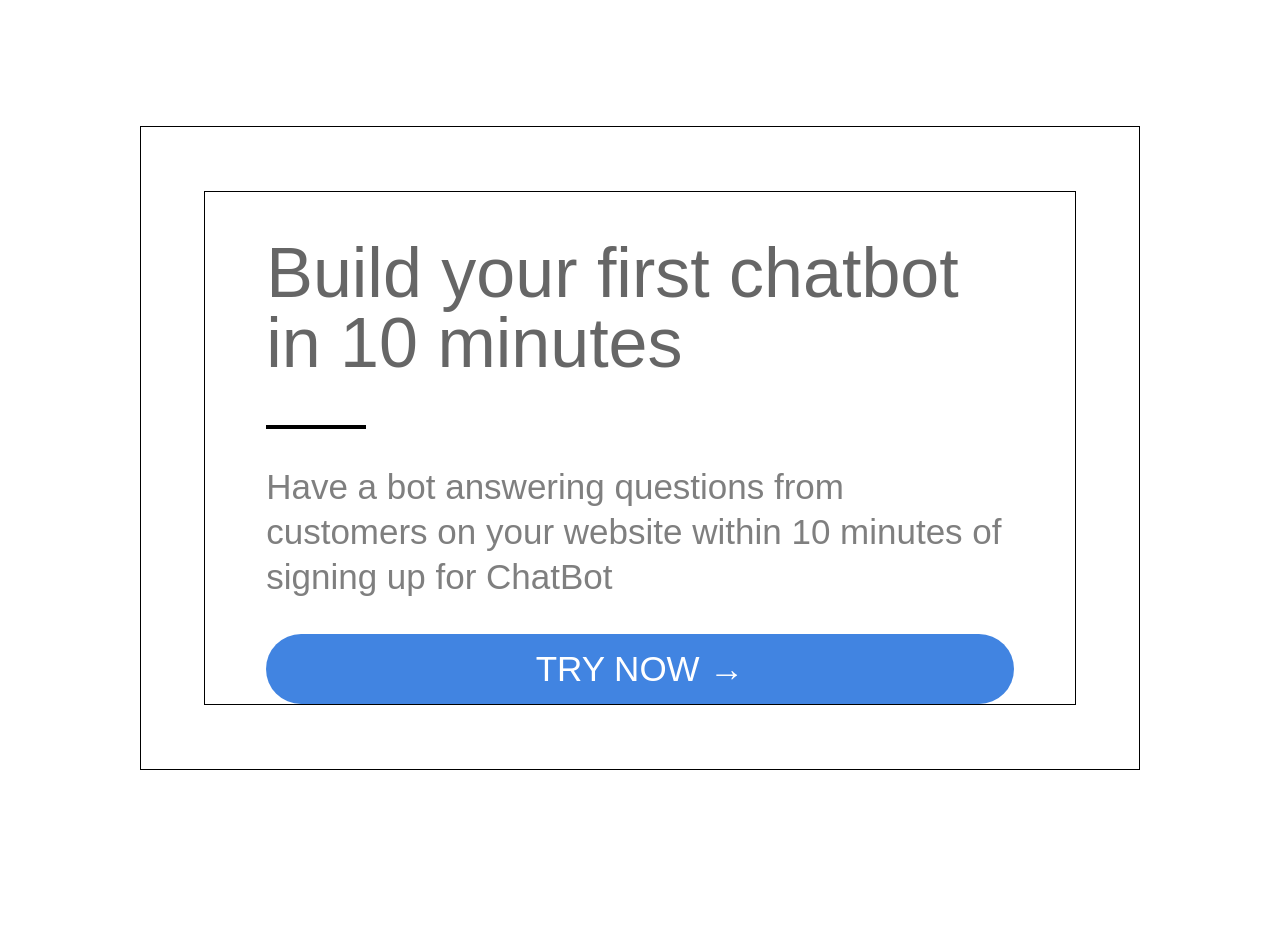
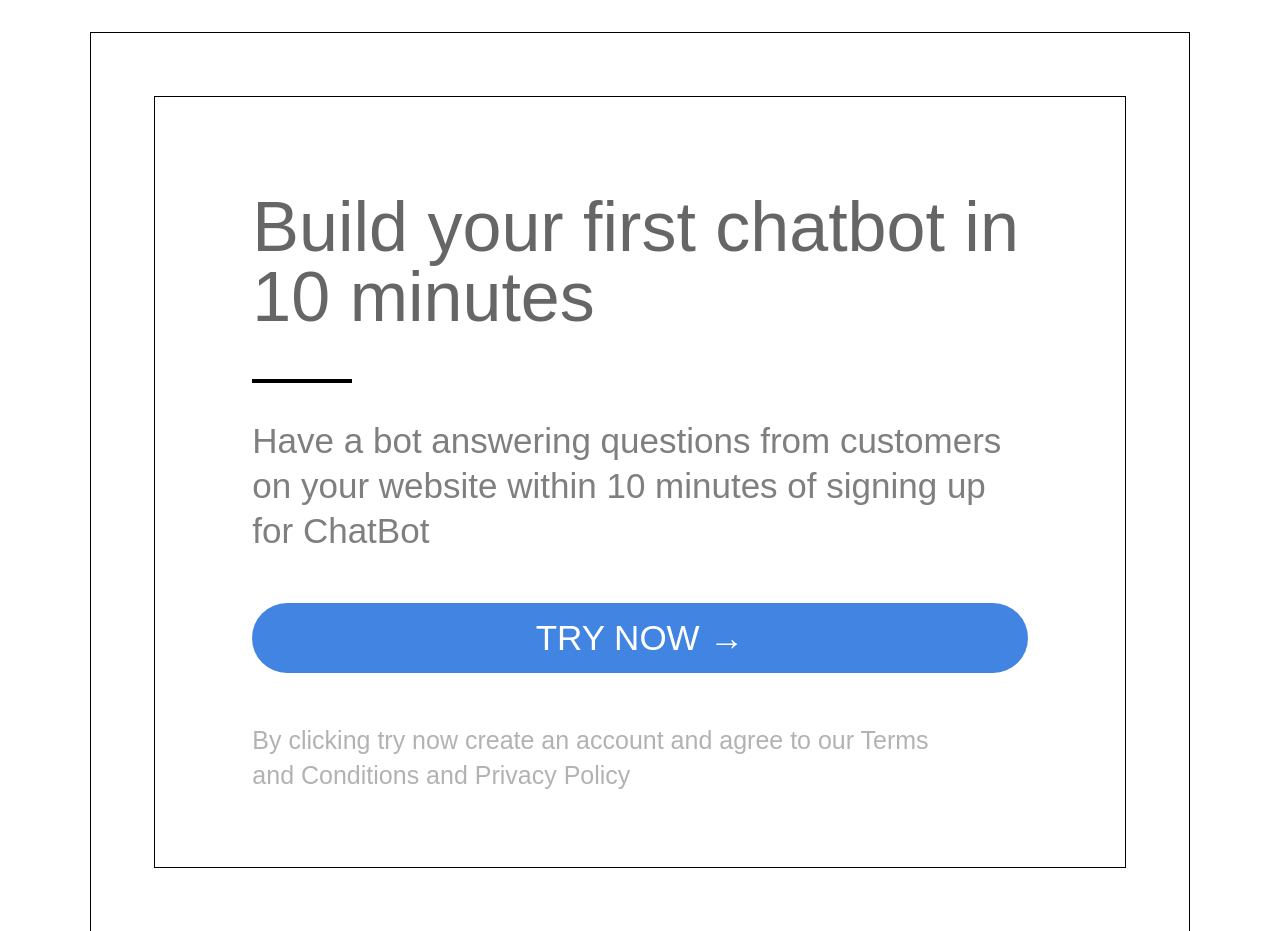
Before and after one commit to Maxsilver46/call-to-action, a plain HTML site: page index.html in a window 1280 px wide. Shown: the top 931 px of the page. Before the commit the page ends 896 px from the top, so only its background shows below. Drawn offline with Linux system fonts and the light colour scheme.

Commit message:
finished design

```diff
--- a/index.html
+++ b/index.html
@@ -9,8 +9,8 @@
       }
 
       main {
-        width: 1000px;
-        margin: 10% auto;
+        width: 1100px;
+        margin: 2.5% auto;
         padding: 5%;
         border: 1px solid black;
       }
@@ -18,7 +18,7 @@
       #content {
         border: 1px solid black;
         width: 100%;
-        padding: 0% 7%;
+        padding: 5% 10%;
       }
 
       h1 {
@@ -48,23 +48,36 @@
         text-align: center;
         padding-top: 15px;
         font-size: 35px;
-        background-color:  #4184e1;
+        background-color: #4184e1;
         color: #fff;
         font-weight: 200;
+        margin: 50px 0px;
         border-radius: 100px;
       }
+
+      #policy-description {
+        font-size: 25px;
+        width: 90%;
+        font-weight: 200;
+        line-height: 35px;
+        color: rgba(0, 0, 0, 0.3);
+      }
     </style>
+  </head>
   <body>
-  </head>
     <main>
       <div id="content">
         <h1>Build your first chatbot in 10 minutes</h1>
-        <hr/>
+        <hr />
         <p id="description">
           Have a bot answering questions from customers on your website within
           10 minutes of signing up for ChatBot
         </p>
-        <div id="button"> TRY NOW &rarr;</div>
+        <div id="button">TRY NOW &rarr;</div>
+        <p id="policy-description">
+          By clicking try now create an account and agree to our Terms and
+          Conditions and Privacy Policy
+        </p>
       </div>
     </main>
   </body>
```
